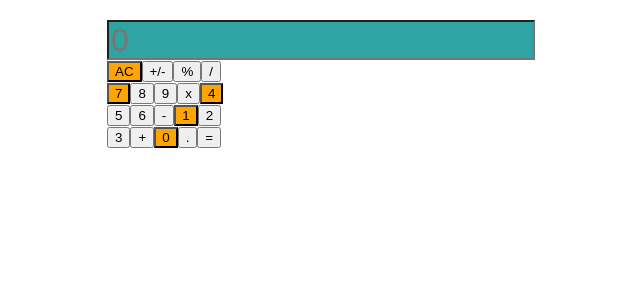
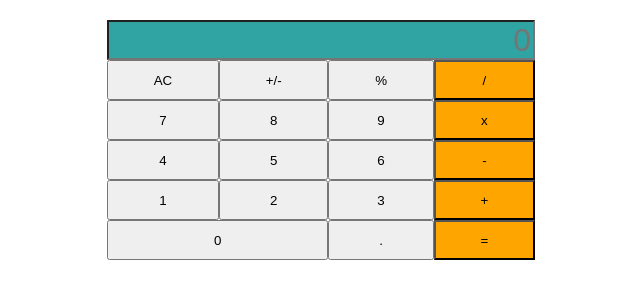
Before and after one commit to zdnahom/math-magicians, a React (Create React App) app: page / in a window 1280 px wide. Shown: the top 300 px of the page, without its empty margins (341-981 px from the left). Built offline with nearby package versions, Linux system fonts and the light colour scheme.

Commit message:
Modify Calculator component

```diff
--- a/src/components/Calculator.js
+++ b/src/components/Calculator.js
@@ -1,30 +1,44 @@
 import CalculatorButton from './CalculatorButton';
 
-const Calculator = () => (
-
-  <section className="calculator">
-    <input type="number" placeholder="0" className="calculator-input" />
-    <div className="button-container">
-      <CalculatorButton value="AC" />
-      <CalculatorButton value="+/-" />
-      <CalculatorButton value="%" />
-      <CalculatorButton value="/" />
-      <CalculatorButton value="7" />
-      <CalculatorButton value="8" />
-      <CalculatorButton value="9" />
-      <CalculatorButton value="x" />
-      <CalculatorButton value="4" />
-      <CalculatorButton value="5" />
-      <CalculatorButton value="6" />
-      <CalculatorButton value="-" />
-      <CalculatorButton value="1" />
-      <CalculatorButton value="2" />
-      <CalculatorButton value="3" />
-      <CalculatorButton value="+" />
-      <CalculatorButton value="0" />
-      <CalculatorButton value="." />
-      <CalculatorButton value="=" />
-    </div>
-  </section>
-);
+const Calculator = () => {
+  const buttonValues = [
+    { id: 1, value: 'AC' },
+    { id: 1, value: '+/-' },
+    { id: 1, value: '%' },
+    { id: 1, value: '/' },
+    { id: 1, value: '7' },
+    { id: 1, value: '8' },
+    { id: 1, value: '9' },
+    { id: 1, value: 'x' },
+    { id: 1, value: '4' },
+    { id: 1, value: '5' },
+    { id: 1, value: '6' },
+    { id: 1, value: '-' },
+    { id: 1, value: '1' },
+    { id: 1, value: '2' },
+    { id: 1, value: '3' },
+    { id: 1, value: '+' },
+    { id: 1, value: '0' },
+    { id: 1, value: '.' },
+    { id: 1, value: '=' },
+  ];
+  const buttonElements = buttonValues.map((element) => (
+    <CalculatorButton
+      key={element.id}
+      className="calculator-button"
+      value={element.value}
+    />
+  ));
+  return (
+    <section className="calculator">
+      <input
+        dir="rtl"
+        type="number"
+        placeholder="0"
+        className="calculator-input"
+      />
+      {buttonElements}
+    </section>
+  );
+};
 export default Calculator;
```
